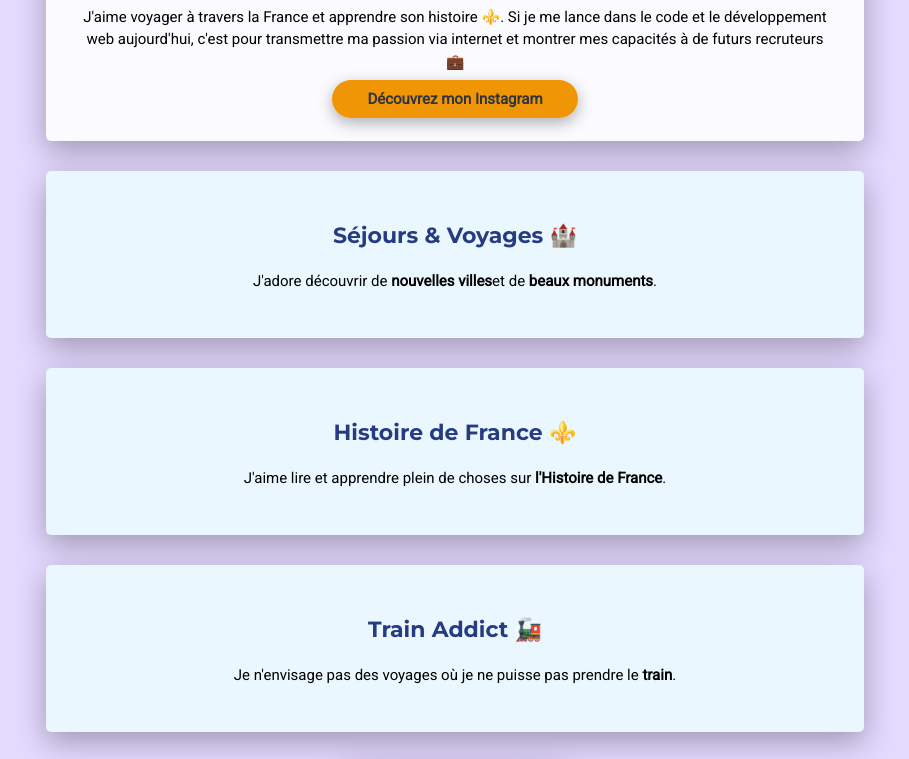
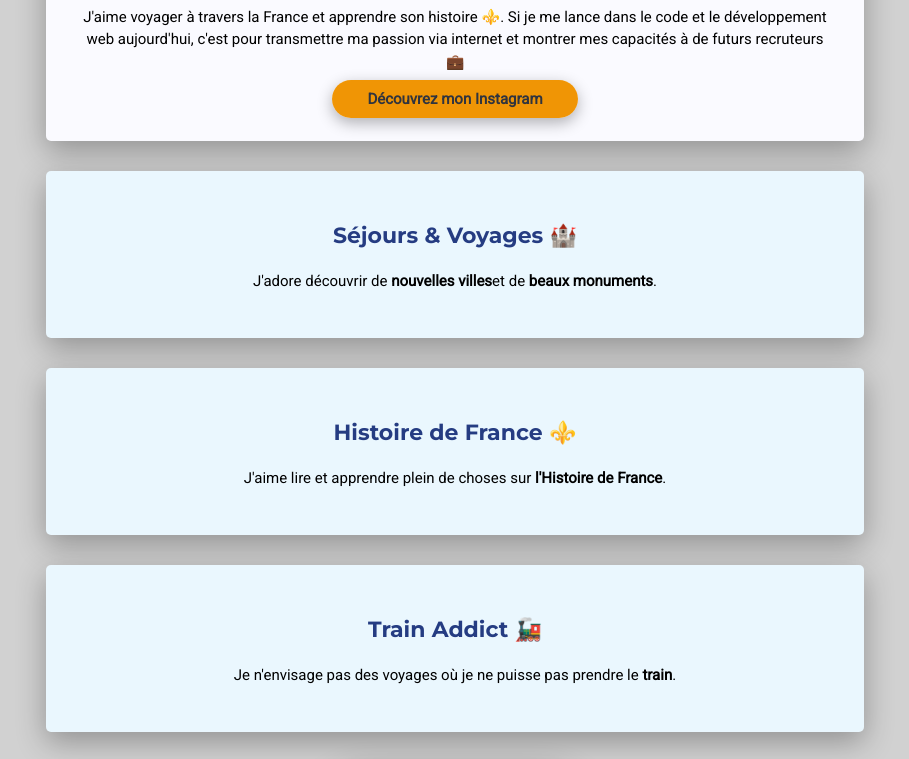
Before and after one commit to bastien-michelot/my-profile-2, a plain HTML site: page profile-page/index.html in a window 1280 px wide. Shown: the part 293-1052 px from the top of the page, without its empty margins (185-1094 px from the left). Drawn offline with Linux system fonts and the light colour scheme.

Commit message:
Update style.css

```diff
--- a/profile-page/style.css
+++ b/profile-page/style.css
@@ -1,5 +1,5 @@
 body {
-	background-color: #E4D9FF;
+	background-color: #D1D1D1;
 	font-size: 15px;
 	line-height: 1.5;
 	font-family: 'Roboto', sans-serif;
```
